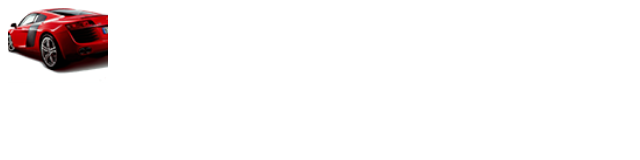
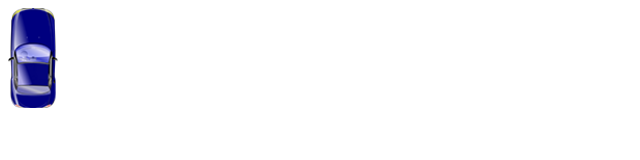
Before and after one commit to Wopnis/NeedForJS, a plain HTML site: page index.html in a window 1280 px wide. Both pictures are taken after a click on the button "СЮДА". Shown: the whole page, without its empty margins (0-640 px from the left). Drawn offline with Linux system fonts and the light colour scheme.

Commit message:
change image

```diff
--- a/main.js
+++ b/main.js
@@ -33,7 +33,7 @@ function startGame(){
 }
 
 function playGame (){
-    console.log('Play Game');
+    // console.log('Play Game');
     if (setting.start){
         requestAnimationFrame(playGame);
     }
--- a/style.css
+++ b/style.css
@@ -3,7 +3,7 @@
 }
 
 .car {
-    width: 100px;
-    height: 75px;
-    background: transparent url(./image/player2.png) center / cover no-repeat;
+    width: 50px;
+    height: 100px;
+    background: transparent url(./image/enemy2.png) center / cover no-repeat;
 }
```
Also changed, not shown: image/enemy.png (added), image/enemy2.png (added), image/player1.png (added).
